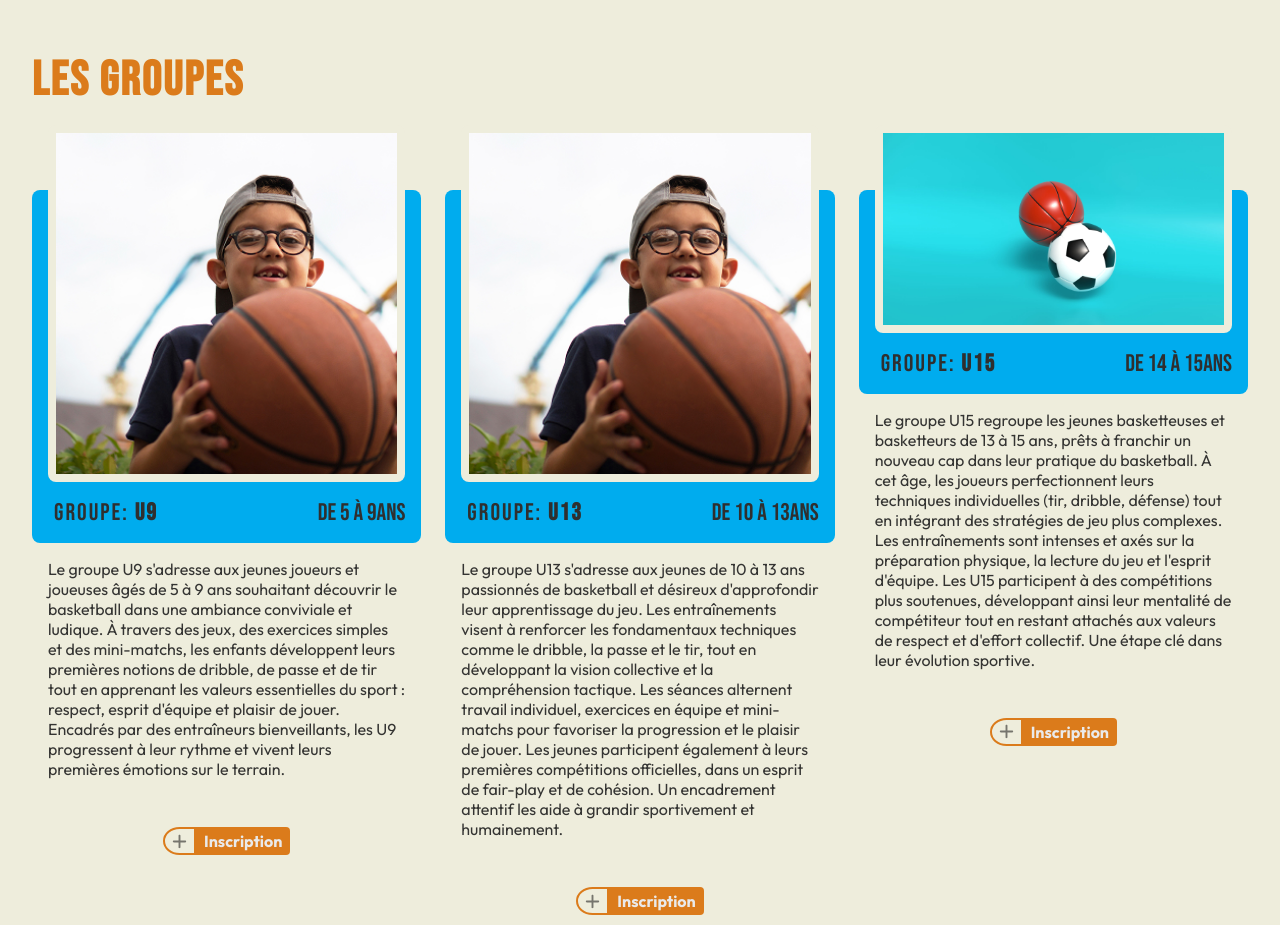
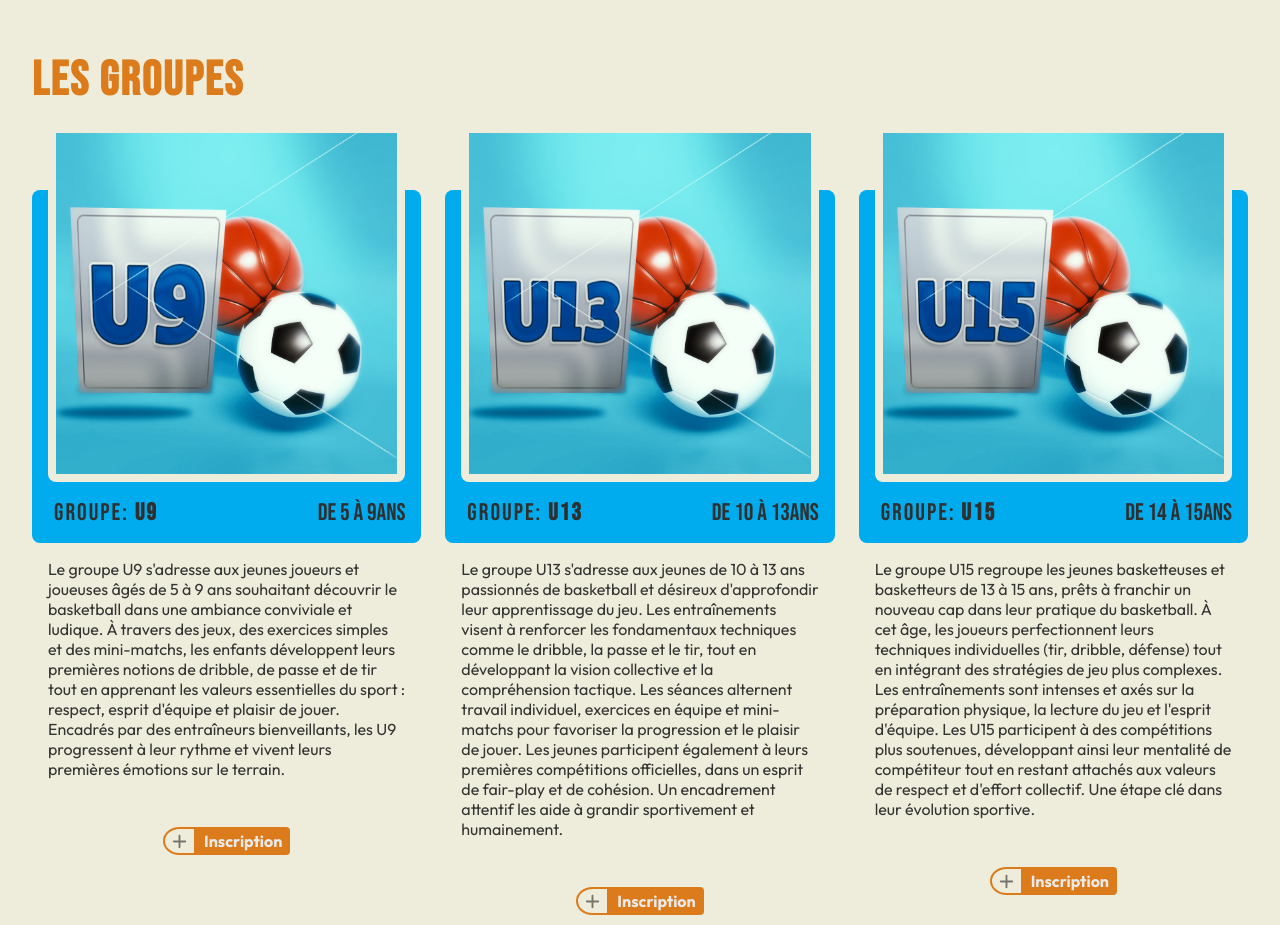
Before and after one commit to Arteque/asektemplate, a plain HTML site: page index.html in a window 1280 px wide. Shown: the part 2540-3465 px from the top of the page. Drawn offline with Linux system fonts and the light colour scheme.

Commit message:
Change the groupes cards thumbnail

```diff
--- a/_public/style/App.scss
+++ b/_public/style/App.scss
@@ -1033,6 +1033,7 @@ section {
     @media (min-width: 950px) {
       ._col-1 {
         display: Flex;
+        justify-content: space-between;
         gap: var(--space-16);
       }
     }
--- a/index.html
+++ b/index.html
@@ -447,7 +447,7 @@
           <article class="card-container">
             <header>
               <img
-                src="./_public/media/Images/Start/About/KidBasket.jpg"
+                src="./_public/media/Images/Start/Groupes/U9_Cardbg.jpg"
                 alt=""
               />
               <div class="card-title">
@@ -480,7 +480,7 @@
           <article class="card-container">
             <header>
               <img
-                src="./_public/media/Images/Start/About/KidBasket.jpg"
+                src="./_public/media/Images/Start/Groupes/U13_Cardbg.jpg"
                 alt=""
               />
               <div class="card-title">
@@ -515,7 +515,7 @@
           <article class="card-container">
             <header>
               <img
-                src="./_public/media/Images/Start/Groupes/Unbenannt-View 2.jpg"
+                src="./_public/media/Images/Start/Groupes/U15_Cardbg.jpg"
                 alt=""
               />
               <div class="card-title">
```
Also changed, not shown: _public/media/Images/Start/Groupes/U11_Cardbg.jpg (added), _public/media/Images/Start/Groupes/U13_Cardbg.jpg (added), _public/media/Images/Start/Groupes/U15_Cardbg.jpg (added), _public/media/Images/Start/Groupes/U9_Cardbg.jpg (added), _public/style/App.css, 1 other file.
